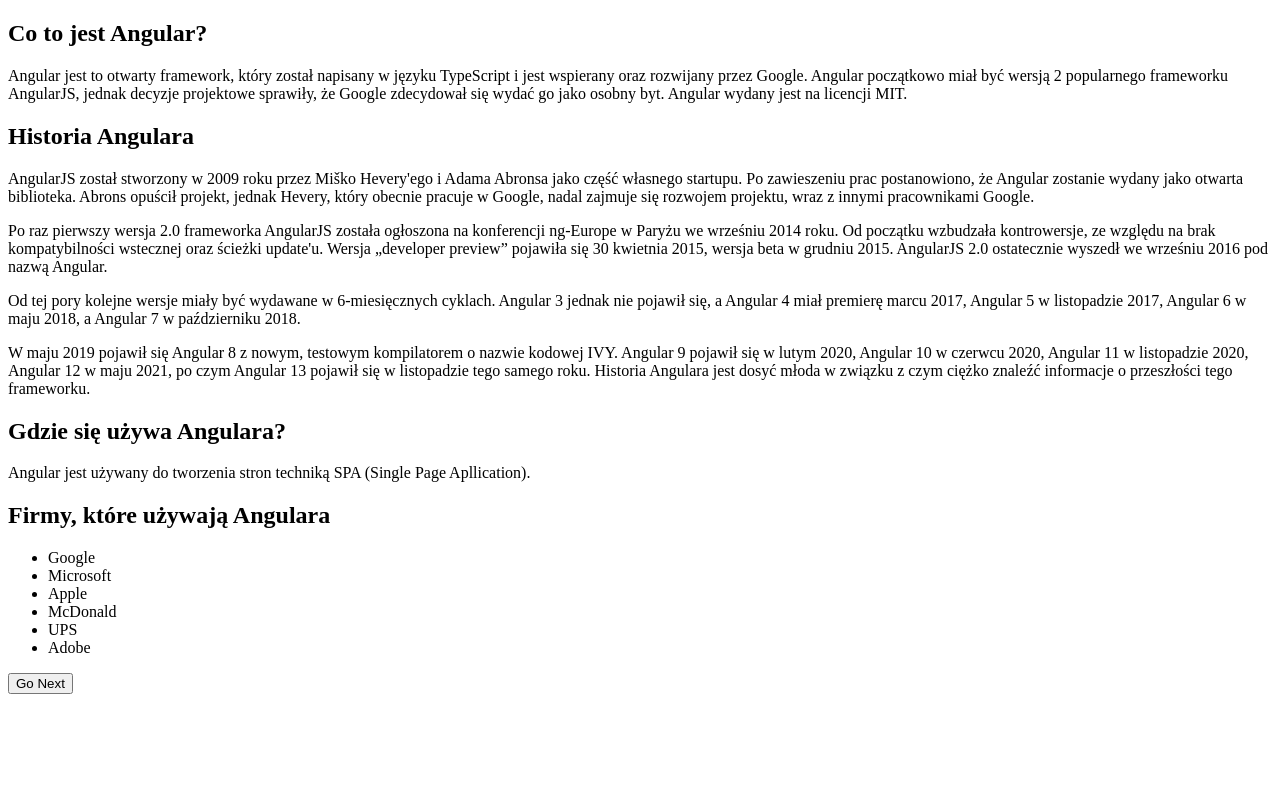
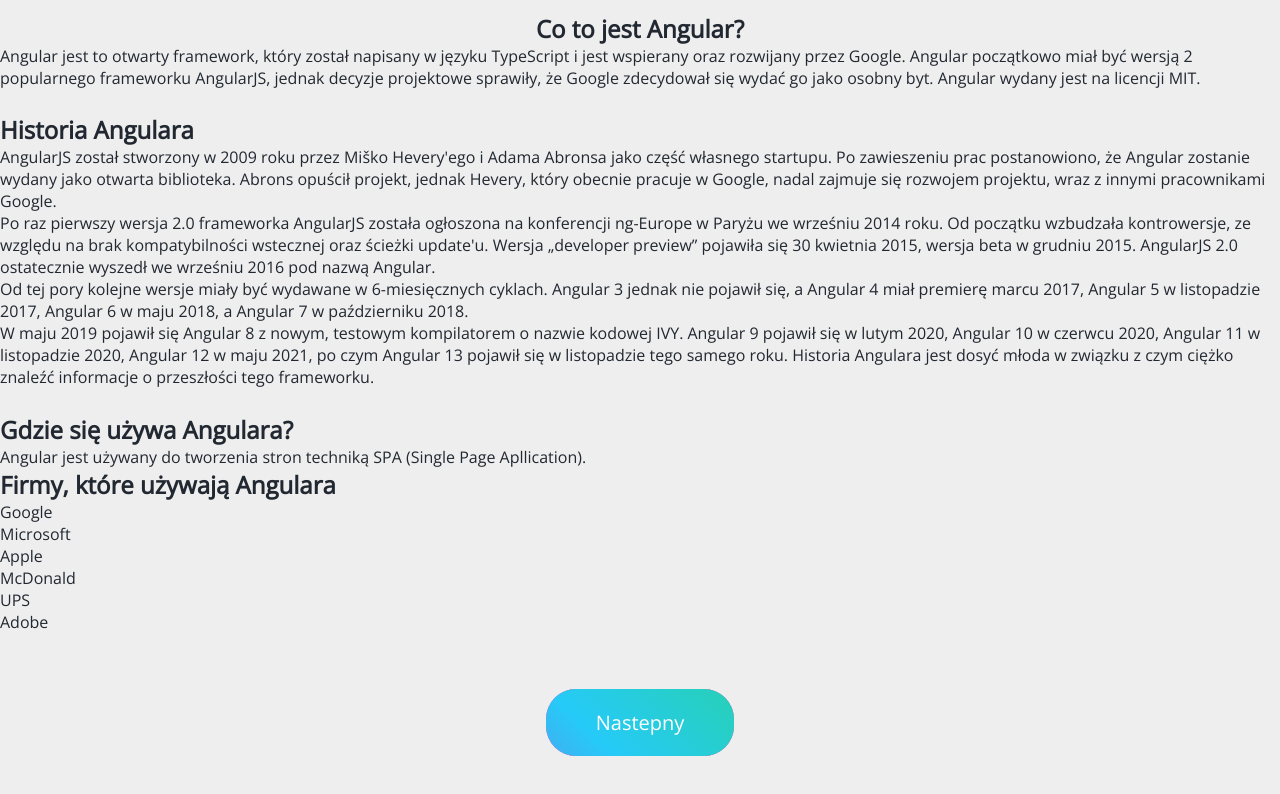
Before and after one commit to Fargos990/Praktyki, an Angular app: page / in a window 1280 px wide. Shown: the top 794 px of the page. Built offline with nearby package versions, Linux system fonts and the light colour scheme.

Commit message:
Base Styling

```diff
--- a/src/app/angular/angular.component.html
+++ b/src/app/angular/angular.component.html
@@ -1,11 +1,18 @@
 <div class="container">
 
-    <h2>Co to jest Angular?</h2>
 
-    <p>Angular jest to otwarty framework, który został napisany w języku TypeScript i jest wspierany oraz rozwijany przez Google.
+    <article class="container__article">
+
+    <h2 class="container__article__header" >Co to jest Angular?</h2>
+
+    <p class="container__article__paragraph">Angular jest to otwarty framework, który został napisany w języku TypeScript i jest wspierany oraz rozwijany przez Google.
     Angular początkowo miał być wersją 2 popularnego frameworku AngularJS,
     jednak decyzje projektowe sprawiły, że Google zdecydował się wydać go jako osobny byt.
     Angular wydany jest na licencji MIT.</p>
+
+    </article>
+
+    <article class="container__article">
 
     <h2>Historia Angulara</h2>
 
@@ -28,6 +35,9 @@
     po czym Angular 13 pojawił się w listopadzie tego samego roku.
     Historia Angulara jest dosyć młoda w związku z czym ciężko znaleźć informacje o przeszłości tego frameworku.</p>
 
+    </article>
+
+    <article class="container__article">
     <h2>Gdzie się używa Angulara?</h2>
 
     <p>Angular jest używany do tworzenia stron techniką SPA (Single Page Apllication).</p>
@@ -37,6 +47,9 @@
         <li *ngFor="let i of firmy_angular">{{i}}</li>
     </ul>
 
-    <input type="button" value="Go Next">
+    </article>
+
+
+    <div class="container__holder"><a href="#" class="container__holder__button container__holder__button__next">Nastepny</a> </div>
 
 </div>
--- a/src/app/angular/angular.component.scss
+++ b/src/app/angular/angular.component.scss
@@ -0,0 +1,63 @@
+@import 'src/assets/colors.scss';
+
+.container
+{
+    color:$font-color;
+    background-color: $bgc-color;
+    height:100%;
+    display:flex;
+    align-items: center;
+    justify-content: center;
+    flex-wrap: wrap;
+    &__article
+    {
+        flex-basis: 100%;
+        &__header
+        {
+            display:flex;
+            justify-content: center;
+        }
+
+    }
+    &__holder
+    {
+        display:flex;
+
+        &__button
+        {
+            text-decoration: none;
+            padding: 20px 50px;
+            font-size:1.25em;
+            position: relative;
+            margin:32px;
+
+            &__next
+            {
+                overflow:hidden;
+                color:$button-color;
+                border-radius: 30px;
+                box-shadow: 0 0 0 0 rgba(143, 64, 248, 0.5), 0 0 0 0 rgba(39, 200, 255, 0.5);
+                transition: transform 0.3s ease, box-shadow 0.3s ease;
+                z-index:10;
+                &::after
+                {
+                    content:"";
+                    width:400px;
+                    height:400px;
+                    position: absolute;
+                    top:-100px;
+                    left:-100px;
+                    background-color: #ff3cac;
+                    background-image: linear-gradient(225deg, #27d76c 0%, #26caf8 50%, #c625d0 100%);
+                    z-index: -1;
+                    transition: transform 0.5s ease;
+                }
+                &:hover
+                {
+                    transform: translate(0,-6ox);
+                    box-shadow: -10px 10px 25px 0 rgba(143, 64, 248, 0.5), -10px 10px 25px 0 rgba(39, 200, 255, 0.5);
+                }
+            }
+        }
+    }
+}
--- /dev/null
+++ b/src/assets/_colors.scss
@@ -0,0 +1,9 @@
+$font-color:#222831;
+
+$fillup-color:#393E46;
+
+$fill-color:#00ADB5;
+
+$bgc-color:#EEEEEE;
+
+$button-color:#FFFFFF;
--- a/src/index.html
+++ b/src/index.html
@@ -6,6 +6,10 @@
   <base href="/">
   <meta name="viewport" content="width=device-width, initial-scale=1">
   <!-- <link rel="icon" type="image/x-icon" href="favicon.ico"> -->
+  <link rel="preconnect" href="https://fonts.googleapis.com">
+<link rel="preconnect" href="https://fonts.gstatic.com" crossorigin>
+<link href="https://fonts.googleapis.com/css2?family=Open+Sans&display=swap" rel="stylesheet">
+
 </head>
 <body>
   <app-root></app-root>
--- a/src/styles.scss
+++ b/src/styles.scss
@@ -1 +1,12 @@
-/* You can add global styles to this file, and also import other style files */
+*
+{
+    margin:0;
+    padding:0;
+    box-sizing: border-box;
+    font-family: 'Open Sans', sans-serif;
+}
+
+html,body
+{
+    height:100%;
+}
```
Also changed, not shown: 1 other file (tests, documents, lock files or other folders).
